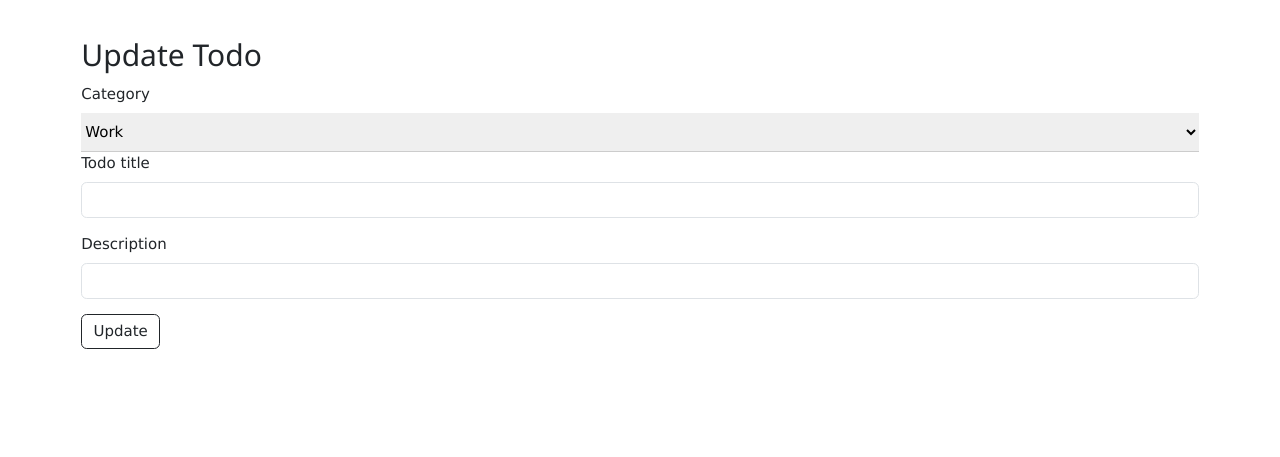
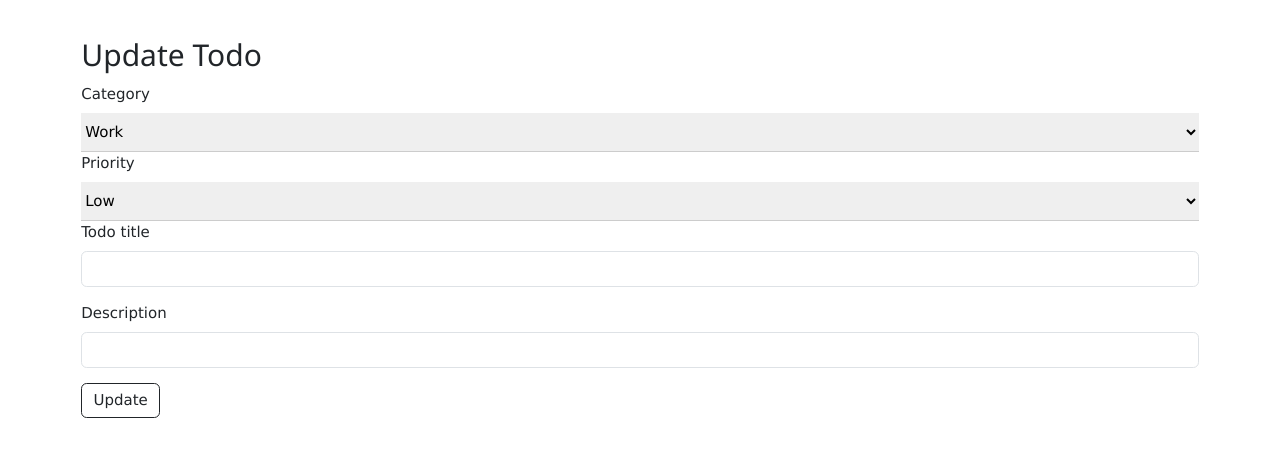
Before and after one commit to Mitalykumari11/todo, a Flask app: template templates/update.html in a window 1280 px wide. Shown: the part 53-510 px from the top of the page. Run offline with Flask 3, Linux system fonts and the light colour scheme; the template is opened without the code that fills it, so the values that code supplies are empty.

Commit message:
form change

```diff
--- a/app.py
+++ b/app.py
@@ -43,13 +43,15 @@ def submit():
         todotitle = request.form.get('todotitle')
         description = request.form.get('description')
         categories = request.form.get('categories')
+        priority = request.form.get('priority')
         if todotitle and categories:
             current_time = datetime.now()
             formatted_time = current_time.strftime("%Y-%m-%dT%H:%M:%S")
             with engine.connect() as con:
-                rs = con.execute(text(f'INSERT INTO todoitem (categories, title, description, user_id, created, lastUpdated) values ("{categories}", "{todotitle}", "{description}", {uid}, "{formatted_time}", "{formatted_time}");'))
+                rs = con.execute(text(f'INSERT INTO todoitem (categories, priority, title, description, user_id, created, lastUpdated) values ("{categories}", "{priority}" ,"{todotitle}", "{description}", {uid}, "{formatted_time}", "{formatted_time}");'))
                 con.commit()
                 flash('Successfully submit data!', 'green')
+
         else:
             flash('Invalid data!', 'red')
     return redirect(url_for("home"))
@@ -64,13 +66,18 @@ def home():
         uid = session.get('user_id')
         category = request.args.get('category')
         title = request.args.get('title')
+        priority = request.args.get('priority')
 
-        if title or category:
+        if title or category or priority:
             engine = get_connection()
-            query = f"SELECT id,categories , title, description, created, lastUpdated FROM todoitem where user_id = {uid} and title like '%{title}%' "
+            query = f"SELECT id,categories , priority, title, description, created, lastUpdated FROM todoitem where user_id = {uid} and title like '%{title}%' "
+            if priority:
+                query += f" and priority='{priority}' "
+
             if category:
                 query += f" and categories='{category}' "
             query += " order by id desc "
+
             with engine.connect() as con:
                 con.commit()
                 rs = con.execute(text(query) )
@@ -80,10 +87,10 @@ def home():
             engine = get_connection()
             with engine.connect() as con:
                 con.commit()
-                rs = con.execute(text(f"SELECT id,categories , title, description, created, lastUpdated FROM todoitem where user_id = {uid} order by id desc") )
+                rs = con.execute(text(f"SELECT id,categories , priority, title, description, created, lastUpdated FROM todoitem where user_id = {uid} order by id desc") )
             row = rs.fetchall()
 
-        return render_template('index.html', todos=row ,title=title, category=category )
+        return render_template('index.html', todos=row ,title=title, category=category , priority=priority)
 
 
 @app.route('/delete/<id>')
@@ -111,7 +118,7 @@ def update(id):
     engine = get_connection()
     with engine.connect() as con:
             con.commit()
-            rs = con.execute(text(f"SELECT id, categories, title,  description , user_id FROM todoitem where id={id} and user_id = {uid}") )
+            rs = con.execute(text(f"SELECT id,  categories,  priority,  title,  description , user_id FROM todoitem where id={id} and user_id = {uid}") )
     row = rs.fetchall()
     if not row:
         flash('you are not updated')
@@ -131,9 +138,10 @@ def updatesubmit():
         todotitle = request.form.get('todotitle')
         description = request.form.get('description')
         categories = request.form.get('categories')
+        priority = request.form.get('priority')
         if todotitle and categories:
             with engine.connect() as con:
-                rs = con.execute(text(f'update todoitem set  categories = "{categories}", title = "{todotitle}", description = "{description}"  where id = {id} and user_id = {uid}'))
+                rs = con.execute(text(f'update todoitem set   categories = "{categories}", priority = "{priority}", title = "{todotitle}", description = "{description}"  where id = {id} and user_id = {uid}'))
                 con.commit()
             if rs.rowcount > 0:
                 flash('Successfully updated data!', 'green')
--- a/templates/update.html
+++ b/templates/update.html
@@ -29,18 +29,40 @@
 
 
     </select>
+     <label for="priority" class="form-label" id="priority">Priority</label>
+      <select class="w3-select" name="priority">
+
+       {% if todo[2]=='Low' %}
+       <option value="Low" style="text-transform: capitalize;" selected>Low</option>
+        {% else %}
+        <option value="Low">Low</option>
+        {% endif %}
+
+        {% if  todo[2]=='Medium' %}
+        <option value="Medium" style="text-transform: capitalize;" selected>Medium</option>
+         {% else %}
+        <option value="Medium">Medium</option>
+        {% endif %}
+
+        {% if  todo[2]=='High' %}
+        <option value="High" style="text-transform: capitalize;" selected>High</option>
+        {% else %}
+        <option value="High">High</option>
+        {% endif %}
+
+      </select>
 
 
     <div class="mb-3">
       <label for="todotitle" class="form-label" >Todo title</label>
       <input type="text" class="form-control" name="todotitle" id="todotitle" aria-describedby="title"
-        value="{{todo[2]}}"  required>
+        value="{{todo[3]}}"  required>
 
 
     </div>
     <div class="mb-3">
       <label for="description" class="form-label">Description</label>
-      <input type="text" class="form-control" name="description" value="{{todo[3]}}">
+      <input type="text" class="form-control" name="description" value="{{todo[4]}}">
     </div>
 
     <button type="update" class="btn btn-outline-dark ">Update</button>
```
Also changed, not shown: templates/index.html (+55 -23 lines).
